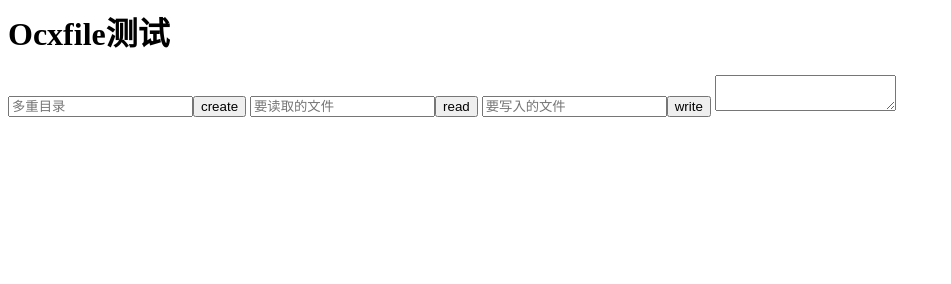
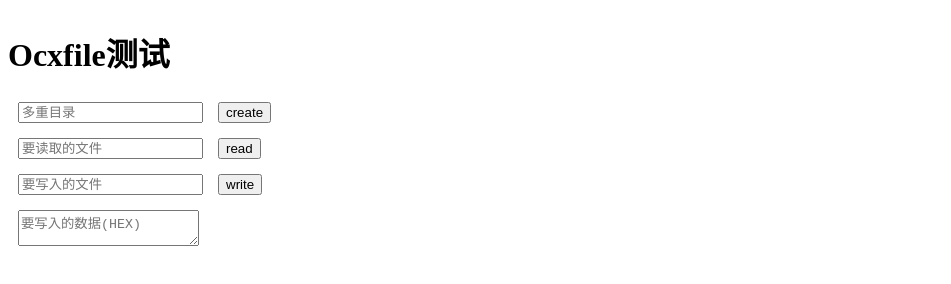
Before and after one commit to CheneyWong/OcxFile, a plain HTML site: page Debug/demo/index.html in a window 1280 px wide. Shown: the whole page, without its empty margins (0-951 px from the left). Drawn offline with Linux system fonts and the light colour scheme.

Commit message:
1.不可以隐藏对话框 2.添加样式

```diff
--- a/Debug/demo/index.html
+++ b/Debug/demo/index.html
@@ -5,20 +5,26 @@
 		<script type="text/javascript" src="jquery.js"></script>
 		<title></title>
         <style type="text/css">
-            #content{ clear: left;}
+        input,button,textarea{
+        	 float: left;
+        	 margin: 5 5 10 10;
+       		}
+	    input,textarea{
+	    		clear: left;
+	    	}
         </style>
 	</head>
 
 	<body>
-	<div style="display:none;">
-		<OBJECT id="OcxFile" name="OcxFile" classid="clsid:3F08C971-449F-4588-853F-9E25DD73879B" data="C:/Windows/System32/OcxFile.ocx"></OBJECT>
+	<div>
+		<OBJECT width="0" height="0" id="OcxFile" name="OcxFile" classid="clsid:3F08C971-449F-4588-853F-9E25DD73879B" data="C:/Windows/System32/OcxFile.ocx"></OBJECT>
 	</div>
     <div id="content">
     <h1>Ocxfile测试</h1>
     <input type="text" id="path" placeholder="多重目录"/><button id="b_path">create</button>
     <input type="text" id="rfile" placeholder="要读取的文件"/><button id="b_rfile">read</button>
     <input type="text" id="wfile" placeholder="要写入的文件"/><button id="b_wfile">write</button>
-    <textarea type="text" ></textarea>
+    <textarea type="text" placeholder="要写入的数据(HEX)"></textarea>
     </div>
 
 
```
